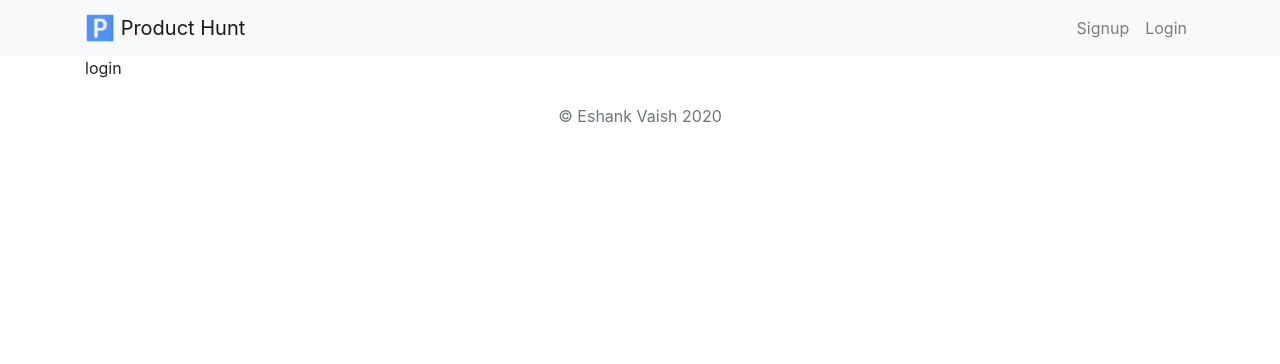
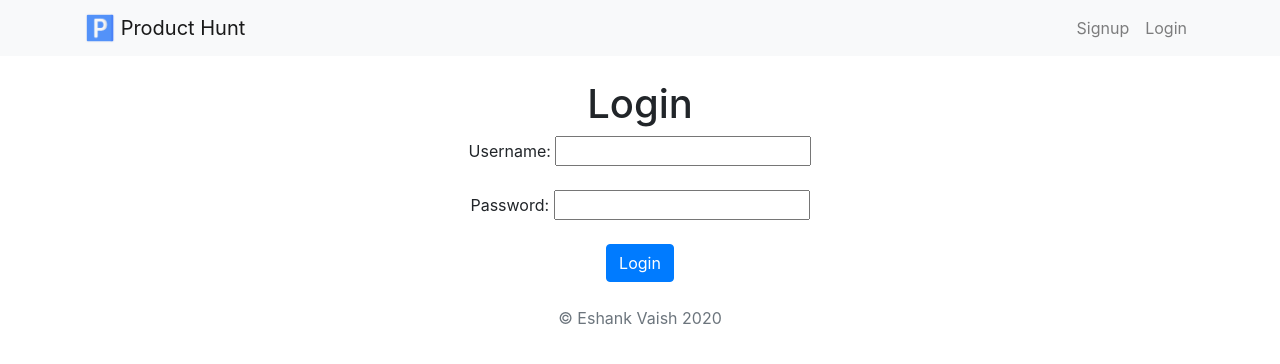
Before and after one commit to eshankvaish/producthunt-project, a Django app: page /accounts/login/ in a window 1280 px wide. Shown: the top 364 px of the page. Run offline with Django 3.2, Linux system fonts and the light colour scheme; some libraries are stand-ins or nearby versions.

Commit message:
Login and Logout Complete

```diff
--- a/accounts/templates/accounts/login.html
+++ b/accounts/templates/accounts/login.html
@@ -1,7 +1,22 @@
 {% extends 'base.html' %}
 
 {% block content %}
-
-login
-
+    <div class="container text-center">
+        <br>
+        <h1>Login</h1>
+        {% if error %}
+            {{  error }}
+        <br>
+        {% endif %}
+        <form method="POST" action="{% url 'login' %}">
+            {% csrf_token %}
+            Username: <input type="text" name="username">
+            <br>
+            <br>
+            Password: <input type="password" name="password">
+            <br>
+            <br>
+            <input class="btn btn-primary" type="submit" value="Login">
+        </form>
+    </div>
 {% endblock %}
--- a/accounts/views.py
+++ b/accounts/views.py
@@ -4,13 +4,13 @@ from django.contrib import auth
 
 # Create your views here.
 def signup(request):
-    if request.method== 'POST':
+    if request.method=='POST':
         if request.POST['password']==request.POST['confirm-password']:
             try:
                 user = User.objects.get(username=request.POST['username'])
                 return render(request, 'accounts/signup.html', {'error':'Username already taken!!!'})
             except User.DoesNotExist:
-                user = User.objects.create_user(request.POST['username'],request.POST['password'])
+                user = User.objects.create_user(username=request.POST['username'],password=request.POST['password'])
                 auth.login(request,user)
                 return redirect('home')
         else:
@@ -19,9 +19,21 @@ def signup(request):
         return render(request, 'accounts/signup.html')
 
 def login(request):
-    return render(request, 'accounts/login.html')
+    if request.method=='POST':
+        user = auth.authenticate(username=request.POST['username'],password=request.POST['password'])
+        if user:
+            auth.login(request,user)
+            return redirect('home')
+        else:
+            return render(request,'accounts/login.html',{'error':'username or password is incorrect.'})
+    else:
+        return render(request, 'accounts/login.html')
 
 def logout(request):
     # TODO: need to route to homepage
     # Need to add logout
+    if request.method=='POST':
+        auth.logout(request)
+        return redirect('home')
+
     return render(request, 'accounts/logout.html')
--- a/producthunt/templates/base.html
+++ b/producthunt/templates/base.html
@@ -59,8 +59,16 @@
             </button>
             <div class="collapse navbar-collapse" id="navbarNavAltMarkup">
               <div class="navbar-nav ml-auto">
-                <a class="nav-item nav-link" href="" target="_blank">Signup</a>
-                <a class="nav-item nav-link" href="" target="_blank">Login</a>
+                {% if user.is_authenticated %}
+                  <a class="nav-item nav-link" href="javascript:{document.getElementById('logout').submit()}">Logout</a>
+                  <form id='logout' method="POST" action="{% url 'logout' %}">
+                    {% csrf_token %}
+                    <input type="hidden">
+                  </form>
+                {% else %}
+                  <a class="nav-item nav-link" href="{% url 'signup' %}">Signup</a>
+                  <a class="nav-item nav-link" href="{% url 'login' %}">Login</a>
+                {% endif %}
               </div>
             </div>
         </div>
```
